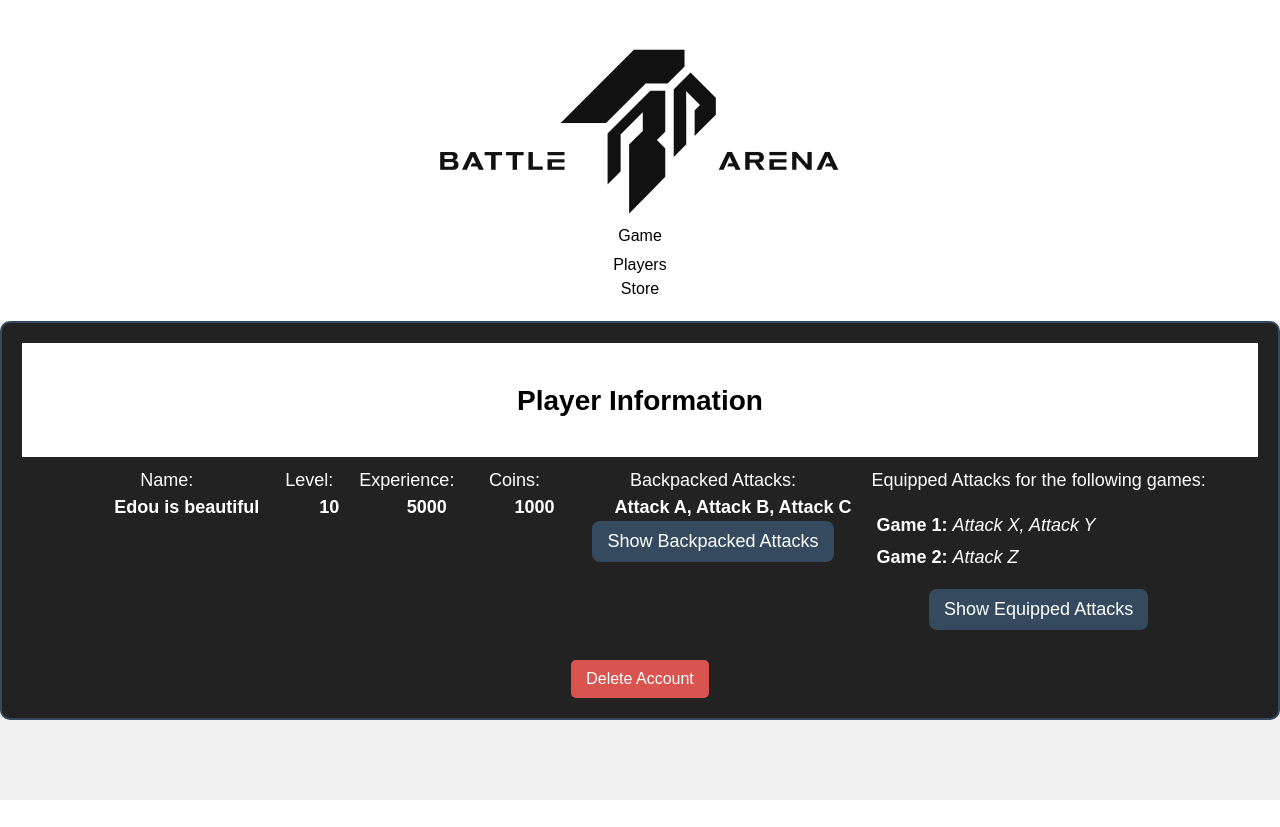
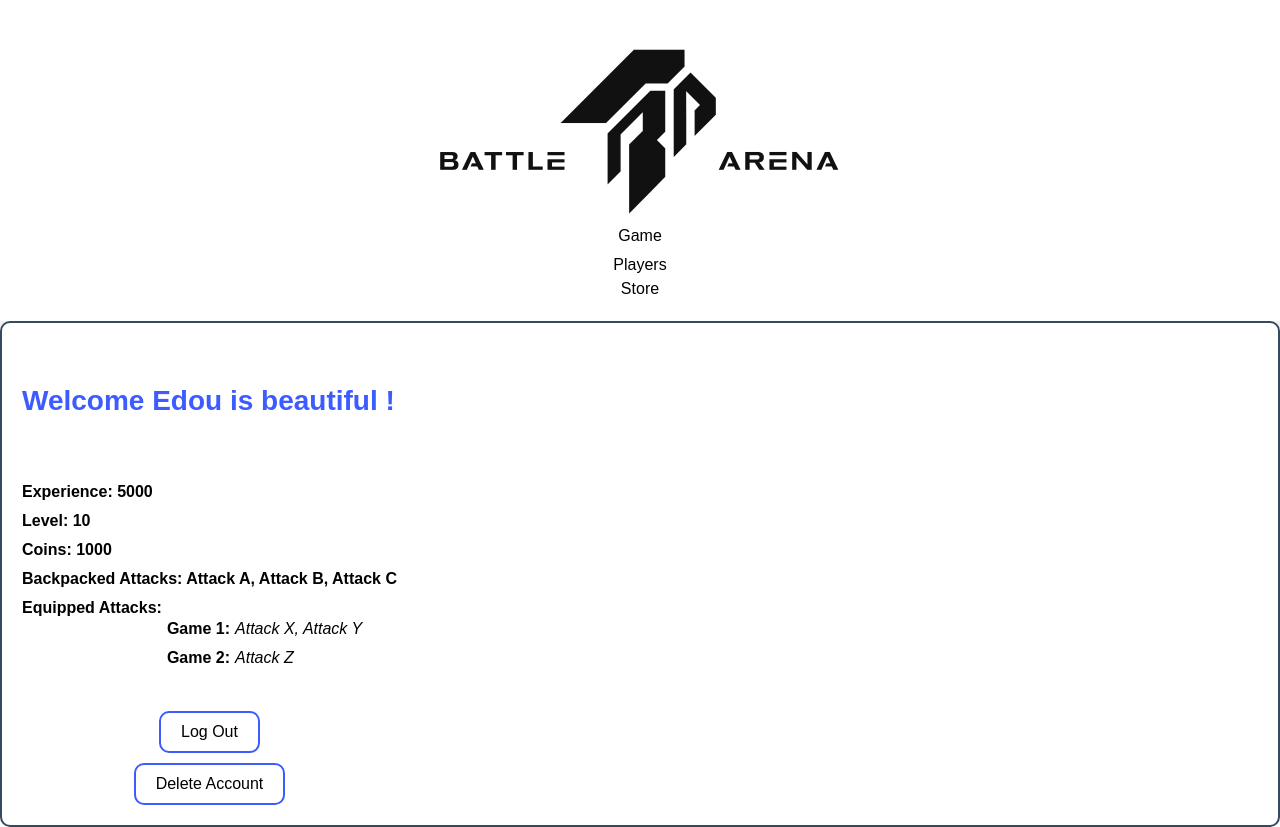
Before and after one commit to juangnnz/webprojects1, a Vue app: page /player-info in a window 1280 px wide. Before the commit the page ends 800 px from the top, so only its background shows below. Built offline with nearby package versions, Linux system fonts and the light colour scheme.

Commit message:
Changes in player information

```diff
--- a/src/components/playerInfo.vue
+++ b/src/components/playerInfo.vue
@@ -1,52 +1,17 @@
 <template>
   <section class="player-info">
     <header class="player-info-header">
-      <h1 class="info-title">Player Information</h1>
+      <h1 class="info-title">Welcome {{ playerName }} !</h1>
     </header>
     <main class="player-info-main">
       <div class="info-details">
-        <div class="info-item">
-          <dt>Name:</dt>
-          <dd class="info-value">{{ playerName }}</dd>
-        </div>
-        <div class="info-item">
-          <dt>Level:</dt>
-          <dd class="info-value">{{ playerLevel }}</dd>
-        </div>
-        <div class="info-item">
-          <dt>Experience:</dt>
-          <dd class="info-value">{{ playerExperience }}</dd>
-        </div>
-        <div class="info-item">
-          <dt>Coins:</dt>
-          <dd class="info-value">{{ playerCoins }}</dd>
-        </div>
-        <div class="info-item">
-          <dt>Backpacked Attacks:</dt>
-          <dd class="info-value">{{ backpackedAttacks }}</dd>
-          <!-- aqui se enseña o se esconde -->
-          <button @click="toggleBackpackedAttacks">
-            {{ showBackpackedAttacks ? 'Hide' : 'Show' }} Backpacked Attacks
-          </button>
-          <div v-if="showBackpackedAttacks" class="backpacked-attacks">
-            <dt>Backpacked Attacks:</dt>
-            <dd class="info-value">{{ backpackedAttacks }}</dd>
-          </div>
-        </div>
-        <div class="info-item">
-          <dt>Equipped Attacks for the following games:</dt>
-          <ul class="game-list">
-            <li v-for="game in equippedAttacksGames" :key="game.id" class="game-item">
-              <span class="game-name">{{ game.name }}:</span>
-              <span class="game-attacks">{{ game.equippedAttacks }}</span>
-            </li>
-          </ul>
-          <!-- boton para enseñar  -->
-          <button @click="toggleEquippedAttacks">
-            {{ showEquippedAttacks ? 'Hide' : 'Show' }} Equipped Attacks
-          </button>
-          <div v-if="showEquippedAttacks" class="equipped-attacks">
-            <dt>Equipped Attacks for the following games:</dt>
+
+          <dt class="info-value">Experience: {{ playerExperience }}</dt>
+          <dt class="info-value">Level: {{ playerLevel }}</dt>
+          <dt class="info-value">Coins: {{ playerCoins }}</dt>
+          <dt class="info-value">Backpacked Attacks: {{ backpackedAttacks }}</dt>
+        <div class="info-attacks">
+          <dt class="info-value">Equipped Attacks:</dt>
           <ul class="game-list">
             <li v-for="game in equippedAttacksGames" :key="game.id" class="game-item">
               <span class="game-name">{{ game.name }}:</span>
@@ -54,13 +19,16 @@
             </li>
           </ul>
         </div>
+
       </div>
-        <!-- boton para borrar cuenta -->
-        <button @click="deleteAccount" class="delete-account-btn">Delete Account</button>
+      <div class="display-btn">
+        <button @click="logOut" class="btn">Log Out</button>
+        <button @click="deleteAccount" class="btn">Delete Account</button>
       </div>
     </main>
   </section>
 </template>
+
 
 <script>
 export default {
@@ -98,42 +66,60 @@ export default {
 
 <style scoped>
   .player-info {
-  background-color: #222;
+    background-color: #ffffff;
     color: #fff;
     padding: 20px;
     border: 2px solid #354a5e;
     border-radius: 10px;
+    display: flex;
+    flex-direction: column; /* Cambio de dirección a columna */
+    align-items: flex-start; /* Alinea a la izquierda */
+  }
+
+  .player-info-header {
+    width: 100%; /* Ancho completo */
+    margin-bottom: 20px; /* Espaciado entre el título y la información */
+    display: flex;
+    align-items: flex-start;
   }
 
   .info-title {
     font-size: 28px;
-  text-align: center;
-  margin-bottom: 20px;
-  color: #000000;
+    text-align: left; /* Alinea el texto a la izquierda */
+    color: #3D5CFF;
   }
 
-.player-photo {
-  max-width: 300px;
-  border: 2px solid #354a5e;
-  border-radius: 5px;
-  margin: 0 auto;
-  display: block;
+  .player-info-main {
+    background-color: #ffffff;
+    color: #fff;
+    display: flex;
+    flex-direction: column; /* Cambio de dirección a columna */
   }
 
   .info-details {
     display: flex;
-  flex-wrap: wrap;
+    flex-direction: column;
+    align-items: flex-start;
+  }
+
+  .display-btn {
+    display: flex;
+    flex-direction: column;
+    align-items: center; /* Centra verticalmente */
     justify-content: center;
   }
 
-.info-item {
-  margin: 10px;
-  text-align: center;
-  font-size: 18px;
+  .info-attacks {
+    display: flex;
+    flex-direction: row;
+    margin-bottom: 10px;
+    color: black;
   }
 
   .info-value {
     font-weight: bold;
+    margin-bottom: 5px; /* Añadido para separar cada pareja de dt y dd */
+    color: black;
   }
 
   .game-list {
@@ -156,20 +142,14 @@ export default {
     font-style: italic;
   }
 
-.backpacked-attacks,
-.equipped-attacks {
-  margin: 10px;
-  text-align: center;
-  font-size: 18px;
+  .btn {
+    border: 2px solid #3D5CFF;
+    border-radius: 10px;
+    background-color: #ffffff;
+    color: #000000;
+    padding: 10px 20px;
+    font-size: 16px;
+    margin-top: 10px;
   }
 
-.delete-account-btn {
-  margin-top: 20px;
-  background-color: #d9534f;
-  color: #fff;
-  border: none;
-  padding: 10px 15px;
-  border-radius: 5px;
-  cursor: pointer;
-}
 </style>
--- a/src/components/registration.vue
+++ b/src/components/registration.vue
@@ -36,7 +36,7 @@
        }
      },
      login() {
-      this.$router.push('/player-info');
+      this.$router.push('/home');
      }
   }
  }
```
Lines whose indentation alone changed are shown as unchanged.
